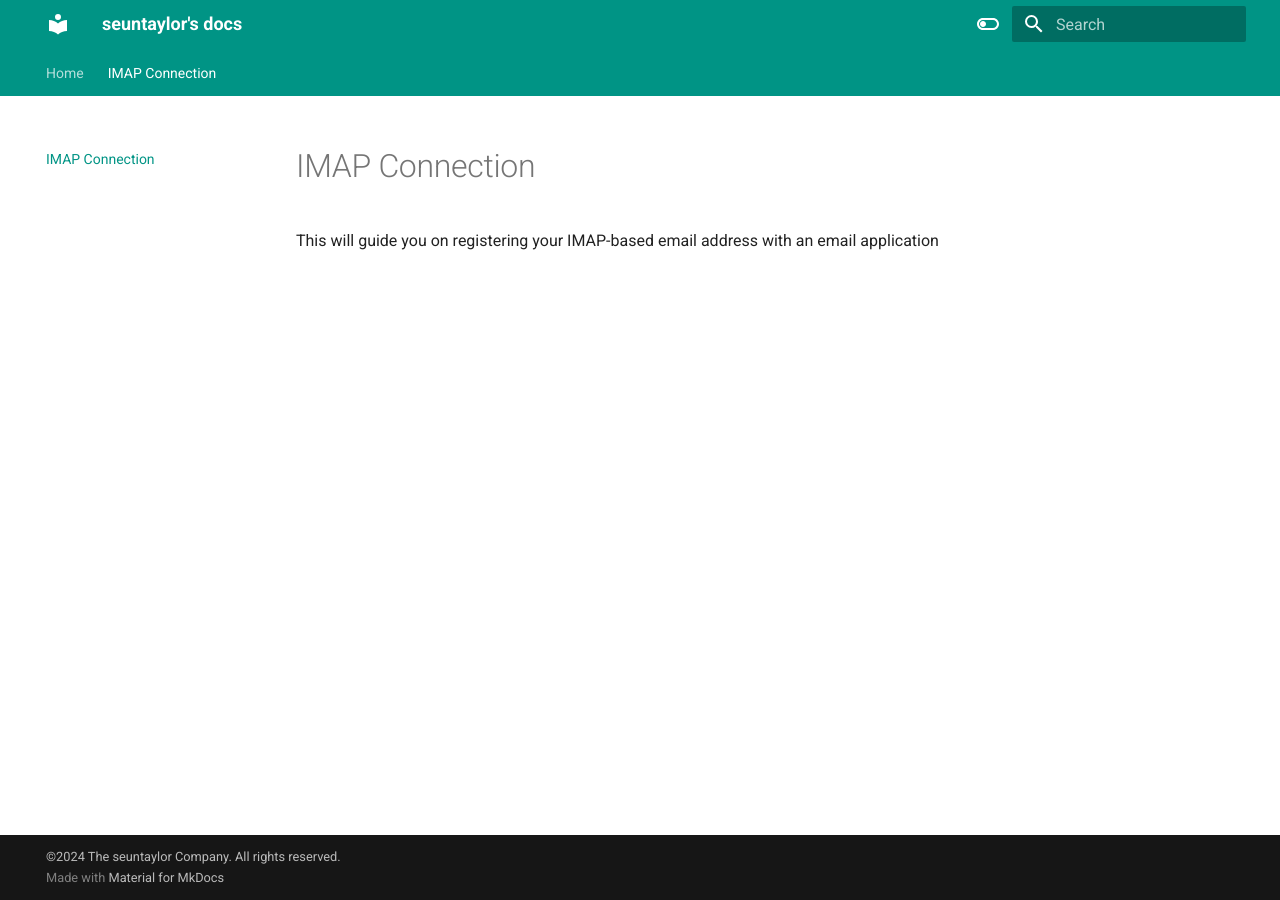
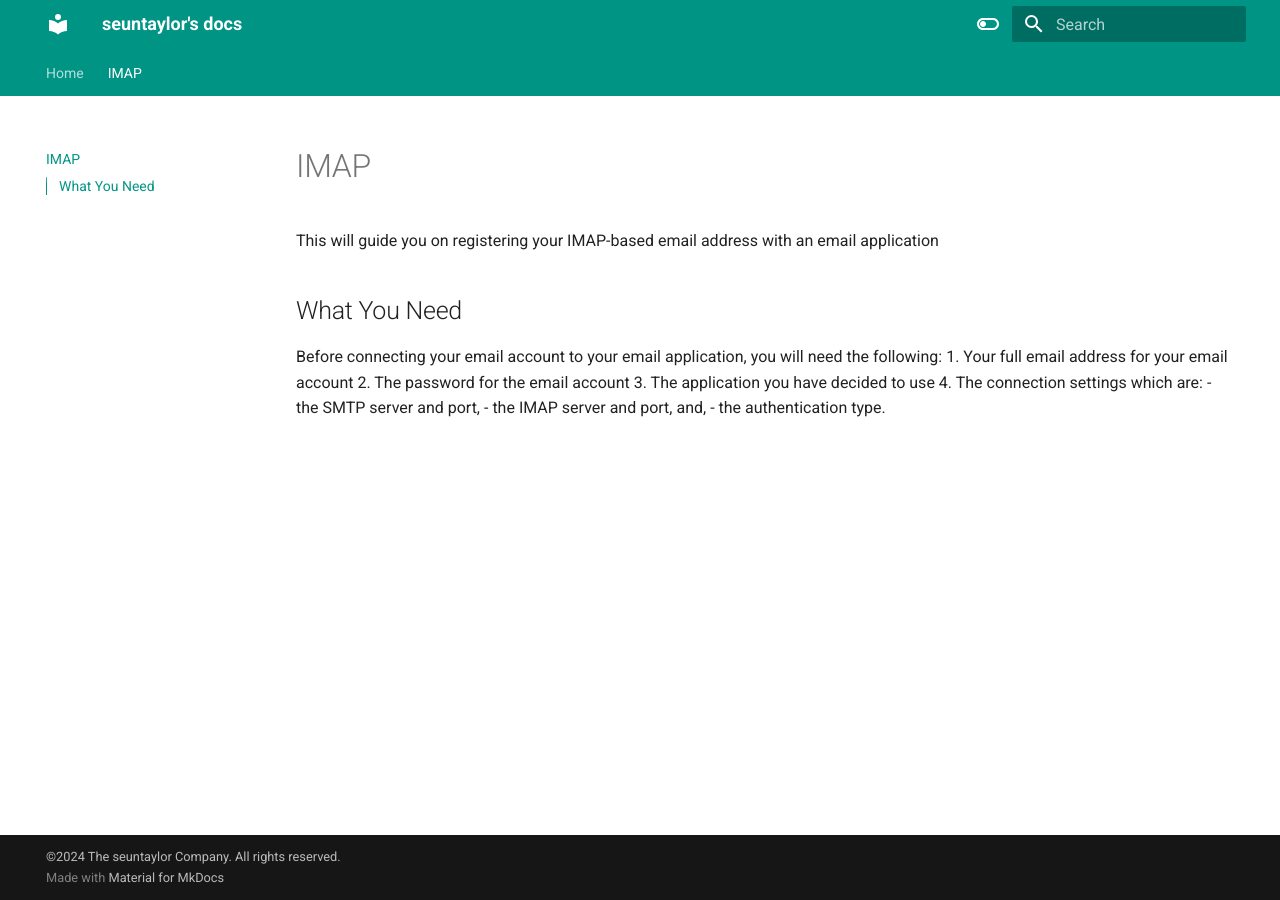
Before and after one commit to seuntaylor/mkdocs-notes, an MkDocs documentation site: the page built from docs/imap.md, in a window 1280 px wide. Built offline with MkDocs 1.6.1 and Material for MkDocs 9.7.7, drawn with Linux system fonts in a browser that asks for light colours.

Commit message:
IMAP guide page start

```diff
--- a/docs/imap.md
+++ b/docs/imap.md
@@ -1,2 +1,14 @@
-#IMAP Connection
+# IMAP
+
 This will guide you on registering your IMAP-based email address with an email application
+
+## What You Need
+
+Before connecting your email account to your email application, you will need the following:
+1. Your full email address for your email account
+2. The password for the email account
+3. The application you have decided to use
+4. The connection settings which are:
+    - the SMTP server and port,
+    - the IMAP server and port, and,
+    - the authentication type.
```
